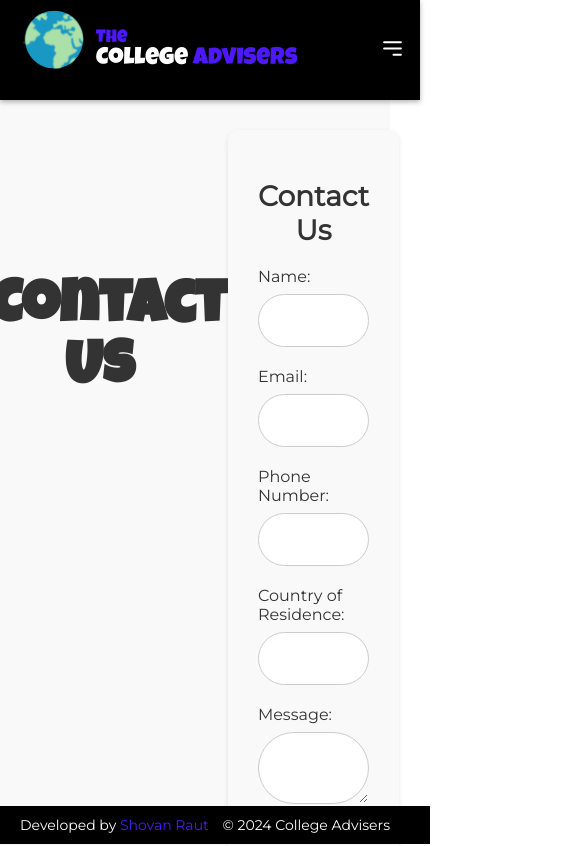
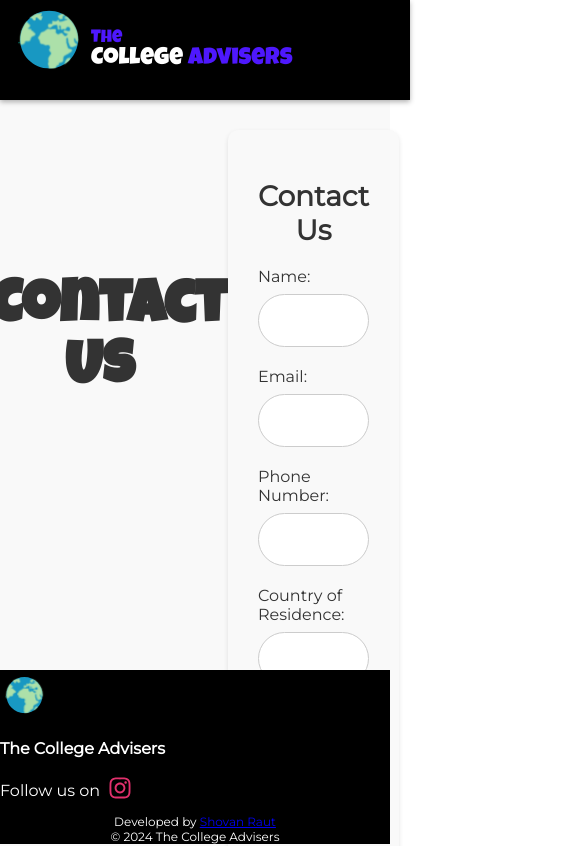
Before and after one commit to Shovan554/collegeAdvisers, a React (Create React App) app: page /contactUs in a window 390 px wide. Shown: the top 846 px of the page, 585 px wide, since content can reach past the window. Built offline with nearby package versions, Linux system fonts and the light colour scheme.

Commit message:
new footer

```diff
--- a/package.json
+++ b/package.json
@@ -11,6 +11,7 @@
     "mammoth": "^1.8.0",
     "react": "^18.3.1",
     "react-dom": "^18.3.1",
+    "react-icons": "^5.3.0",
     "react-router-dom": "^6.27.0",
     "react-scripts": "5.0.1",
     "web-vitals": "^2.1.4"
--- a/src/components/Footer.js
+++ b/src/components/Footer.js
@@ -1,5 +1,8 @@
 import React, { useEffect } from "react";
+import Lottie from "lottie-react";
+import { FaInstagram } from "react-icons/fa"; // Import Instagram icon
 import "../styles/footer.css";
+import logoAnimation from "../assets/animations/logoAnimation.json"; // Ensure correct path
 
 const Footer = () => {
   const currentYear = new Date().getFullYear();
@@ -9,12 +12,26 @@
     if (footer) {
       setTimeout(() => {
         footer.classList.add("slide-up"); // Add the slide-up class on mount
-      }, 100); // Delay slightly to ensure smooth entry
+      }, 100);
     }
   }, []);
 
   return (
     <footer className="footer">
+      <div className="footer-top">
+        <div className="footer-logo">
+          <Lottie animationData={logoAnimation} loop={true} style={{ width: 50, height: 50 }} />
+        </div>
+        <h2 className="footer-title">The College Advisers</h2>
+        <div className="footer-social">
+          <span>Follow us on</span>
+          <a href="https://www.instagram.com/the.college.advisers/" target="_blank" rel="noopener noreferrer">
+            <FaInstagram size={24} color="#E1306C" className="instagram-icon" /> {/* Instagram icon */}
+          </a>
+        </div>
+      </div>
+
+      <div className="footer-bottom">
         <div className="footer-left">
           Developed by{" "}
           <a href="https://shovanraut.vercel.app" target="_blank" rel="noopener noreferrer">
@@ -22,7 +39,8 @@
           </a>
         </div>
         <div className="footer-right">
-        &copy; {currentYear} College Advisers
+          &copy; {currentYear} The College Advisers
+        </div>
       </div>
     </footer>
   );
--- a/src/components/NavBar.js
+++ b/src/components/NavBar.js
@@ -4,10 +4,10 @@
 import "../styles/navbar.css"; // Import your CSS
 
 const Navbar = () => {
-  const [isOpen, setIsOpen] = useState(false);
+  const [isOpen, setIsOpen] = useState(false); // State to manage menu visibility
 
   const toggleMenu = () => {
-    setIsOpen(!isOpen);
+    setIsOpen(!isOpen); // Toggle the open state
   };
 
   useEffect(() => {
@@ -45,24 +45,12 @@
 
       {/* Navbar Links */}
       <div className={`navbar-links ${isOpen ? "block" : "hidden"} md:flex`}>
-        <Link to="/" className="navbar-link">
-          Home
-        </Link>
-        <Link to="/about" className="navbar-link">
-          About us
-        </Link>
-        <Link to="/scholarships" className="navbar-link">
-          Scholarships
-        </Link>
-        <Link to="/resourcesAndServices" className="navbar-link">
-          Resources and Services
-        </Link>
-        <Link to="/blog" className="navbar-link">
-          Blog
-        </Link>
-        <Link to="/contactUs" className="navbar-link">
-          Contact Us
-        </Link>
+        <Link to="/" className="navbar-link">Home</Link>
+        <Link to="/about" className="navbar-link">About us</Link>
+        <Link to="/scholarships" className="navbar-link">Scholarships</Link>
+        <Link to="/resourcesAndServices" className="navbar-link">Resources and Services</Link>
+        <Link to="/blog" className="navbar-link">Blog</Link>
+        <Link to="/contactUs" className="navbar-link">Contact Us</Link>
       </div>
     </nav>
   );
--- a/src/pages/Home.js
+++ b/src/pages/Home.js
@@ -11,7 +11,7 @@
     // Trigger the slide-in effect when the Home component mounts
     setTimeout(() => {
       setSlideIn(true);
-    }, 100); // Adjust timing if needed
+    }, 100);
 
     // Scroll effect for content sections
     const handleScroll = () => {
@@ -31,7 +31,6 @@
 
     window.addEventListener("scroll", handleScroll);
 
-    // Cleanup event listener on component unmount
     return () => window.removeEventListener("scroll", handleScroll);
   }, []);
 
--- a/src/styles/footer.css
+++ b/src/styles/footer.css
@@ -1,37 +1,98 @@
-/* Footer Container */
 .footer {
-    display: flex;
-    justify-content: space-between;
-    align-items: center;
-    padding: 10px 20px;
-    background-color: #000000; /* Adjust color as needed */
-    color: #ffffff;
-    width: 100%;
-    position: fixed; /* Fix at the bottom */
-    bottom: -100px; /* Initially off-screen */
-    left: 0;
-    z-index: 1000;
-    font-size: 14px;
-    transition: bottom 0.6s ease-out; /* Smooth slide transition */
+  background-color: #000; /* Set background color to black */
+  color: #fff; /* Set text color to white for contrast */
+  padding: 0; /* Remove padding to eliminate gaps */
+  width: 100%; /* Ensure full width */
+  position: fixed; /* Allow for positioning of elements */
+  left: 0; /* Align left to eliminate gaps */
+  right: 0; /* Align right to eliminate gaps */
+  margin: 0; /* Remove any default margin */
+  bottom:0;
+
 }
 
-/* Add this class to trigger slide up */
-.footer.slide-up {
-    bottom: 0; /* Slide up to its normal position */
+/* Footer Top Section */
+.footer-top {
+  display: flex;
+  align-items: center; /* Center items vertically */
+  justify-content: space-between; /* Space out items */
+  gap: 10px; /* Space between logo and title */
 }
 
-/* Left Side of the Footer */
-.footer-left a {
-    color: #4e18fd; /* Color for the link */
-    text-decoration: none;
+/* Footer Title */
+.footer-title {
+  font-size: 18px; /* Adjust title size */
+  color: #fff; /* Ensure title is white */
 }
 
-.footer-left a:hover {
-    text-decoration: underline; /* Add underline on hover */
+/* Footer Logo */
+.footer-logo {
+  display: flex; /* Flex for the logo */
+  align-items: center; /* Center vertically */
 }
 
-/* Right Side of the Footer */
+/* Footer Social Section */
+.footer-social {
+  display: flex;
+  align-items: center;
+  gap: 8px; /* Space between follow text and icon */
+}
+
+/* Social Span */
+.footer-social span {
+  font-size: 16px;
+  color: #fff; /* Ensure text is white */
+}
+
+/* Instagram Icon */
+.instagram-icon {
+  width: 24px;
+  height: 24px;
+  transition: color 0.3s ease;
+}
+
+/* Hover effect for Instagram icon */
+.instagram-icon:hover {
+  color: #c13584; /* Change color on hover */
+}
+
+/* Footer Bottom Section */
+.footer-bottom {
+  display: flex;
+  justify-content: space-between; /* Space left and right sections */
+  margin-top: 20px; /* Add some spacing from the top */
+}
+
+/* Footer Left and Right */
+.footer-left,
 .footer-right {
-    font-size: 14px;
-    padding-right: 20px;
+  font-size: 14px; /* Adjust font size */
+  color: #fff; /* Ensure text is white */
 }
+
+/* Responsive Styling for Mobile Screens */
+@media (max-width: 768px) {
+  .footer-top {
+    flex-direction: column; /* Stack items vertically on mobile */
+    align-items: flex-start; /* Align items to start */
+    gap: 5px; /* Reduce gap for stacked items */
+  }
+
+  .footer-title {
+    font-size: 16px; /* Adjust title size for mobile */
+    text-align: center; /* Center text on mobile */
+  }
+
+  .footer-bottom {
+    flex-direction: column; /* Stack bottom items vertically */
+    align-items: center; /* Center align */
+    justify-content: center; /* Center content */
+    margin-top: 10px; /* Reduce margin for mobile */
+  }
+
+  .footer-left,
+  .footer-right {
+    font-size: 12px; /* Reduce font size for mobile */
+    text-align: center; /* Center align text */
+  }
+}
--- a/src/styles/home.css
+++ b/src/styles/home.css
@@ -74,7 +74,6 @@
 }
 
 /* General Content Sections Styling */
-  /* General Content Sections Styling */
 .content-section {
   padding: 30px;
   background: linear-gradient(135deg, #ffffff, #fffafa);
@@ -97,7 +96,7 @@
 
 /* Hover Effect for .content-section */
 .content-section:hover {
-    transform: scale(1.5); /* Scale up on hover */
+  transform: scale(1.05); /* Scale up on hover */
   box-shadow: 8px 8px 15px rgba(0, 0, 0, 0.6); /* Increase shadow for a popping effect */
   transition: transform 0.3s ease-out, box-shadow 0.3s ease-out; /* Smooth transition for hover effect */
 }
@@ -125,3 +124,36 @@
 .home-button:hover {
   background-color: #3713b2;
 }
+
+/* Responsive Styling */
+@media (max-width: 768px) {
+  .home-top {
+      flex-direction: column; /* Stack elements vertically */
+      height: auto; /* Adjust height */
+      padding-top:140px;
+
+  }
+  .home-logo .logo-container {
+    transform: scale(1.3);
+    padding-left: 100px;
+  }
+
+  .home-left, .home-right {
+      max-width: 100%; /* Take full width on small screens */
+      padding: 0; /* Remove padding */
+  }
+
+  .home-quote {
+      padding-left: 0; /* Reset padding for mobile */
+      text-align: center; /* Center align text */
+  }
+
+  .content-wrapper {
+      flex-direction: column; /* Stack content sections vertically */
+  }
+
+  .content-section {
+      width: 100%; /* Full width on mobile */
+      margin: 0; /* Reset margin */
+  }
+}
--- a/src/styles/navbar.css
+++ b/src/styles/navbar.css
@@ -3,20 +3,15 @@
   display: flex;
   justify-content: space-between;
   align-items: center;
-  padding: 10px; /* Adjusted padding to fit better */
-  background-color: #000000;
+  padding: 10px;
+  background-color: #000;
   width: 100%;
-  position: fixed; /* Make it stick to the top */
-  top: -100px; /* Initially off-screen */
+  position: fixed;
+  top: 0; /* Position navbar at the top */
   left: 0;
-  z-index: 1000; /* Ensure it stays on top */
-  box-shadow: 0 2px 5px rgba(0, 0, 0, 0.3); /* Add slight shadow */
-  transition: top 0.6s ease-out; /* Smooth slide transition */
-}
-
-/* Add this class to trigger slide down */
-.navbar.slide-down {
-  top: 0; /* Slide down to its normal position */
+  z-index: 1000;
+  box-shadow: 0 2px 5px rgba(0, 0, 0, 0.3);
+  transition: top 0.6s ease-out;
 }
 
 /* Logo and Title Container */
@@ -25,24 +20,11 @@
   align-items: center;
 }
 
-/* Logo Styling */
-.navbar-logo {
-  width: 80px;
-  height: 80px;
-  margin-right: 10px;
-}
-
-/* Title Styling */
-.navbar-title {
-  font-size: 20px;
-  color: #fff;
-}
-
 /* Links Container */
 .navbar-links {
   display: flex;
   gap: 25px;
-  padding-right: 20px; /* Added padding to create space after the last item */
+  padding-right: 20px;
 }
 
 /* Individual Link Styling */
@@ -52,33 +34,19 @@
   text-decoration: none;
 }
 
-.navbar-link:hover {
-  color: #E5E7EB;
-}
-
 /* Menu Icon Styling for Mobile */
 .navbar-menu-icon {
-  display: none;
+  display: none; /* Hidden by default */
   cursor: pointer;
   color: #fff;
 }
 
-/* Hamburger Icon */
-.menu-icon {
-  width: 25px;
-  height: 25px;
-}
-
 /* Responsive Styling for Mobile Screens */
 @media (max-width: 768px) {
-  .navbar {
-    padding: 10px 15px; /* Reduce padding for smaller screens */
-  }
-
   .navbar-links {
     display: none; /* Hide links by default */
     flex-direction: column; /* Stack links vertically */
-    background-color: #000000;
+    background-color: #000;
     position: absolute;
     top: 60px; /* Adjust to place dropdown below navbar */
     right: 10px;
```
Also changed, not shown: 1 other file (tests, documents, lock files or other folders). Lines whose indentation alone changed are shown as unchanged.
